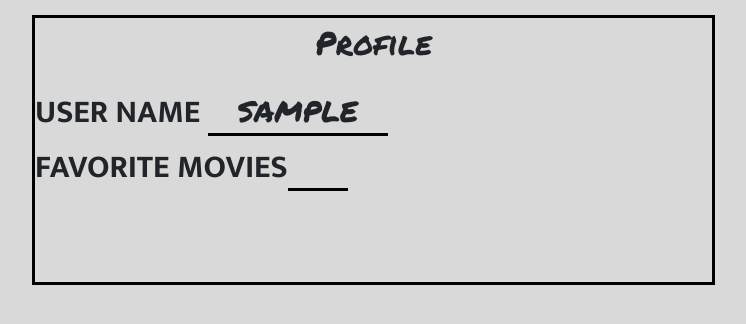
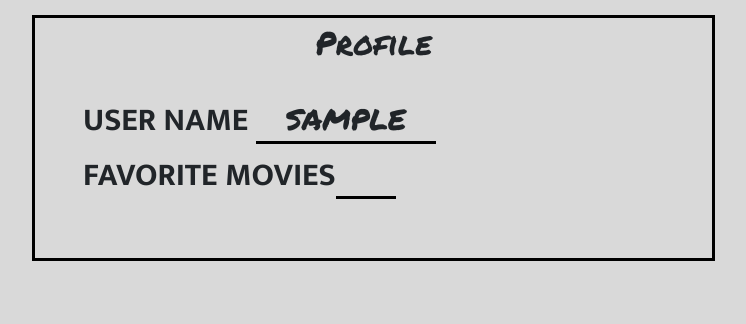
Before and after one commit to DavidTheCarey/moviement, a Django app: page /profile/ in a window 1280 px wide. Shown: the part 104-428 px from the top of the page, without its empty margins (120-866 px from the left). Run offline with Django 4.2, Linux system fonts and the light colour scheme; the visitor is signed in with stand-in values (Sample User, id 1); data comes from the database, SQL or seed files in the repository; data that the repository does not hold is empty.

Commit message:
minor styling improvements

```diff
--- a/moviement/main_app/templates/registration/profile.html
+++ b/moviement/main_app/templates/registration/profile.html
@@ -6,7 +6,7 @@
     <section class="title">
         <p class="key">Profile</p>
     </section>
-    <section class="info-pro">
+    <section class="info-pro px-5 py-2">
         <div class="divider">
             <div class="key-pro-user">USER NAME <span>{{ current_user }}</span></div>
         </div>
```
